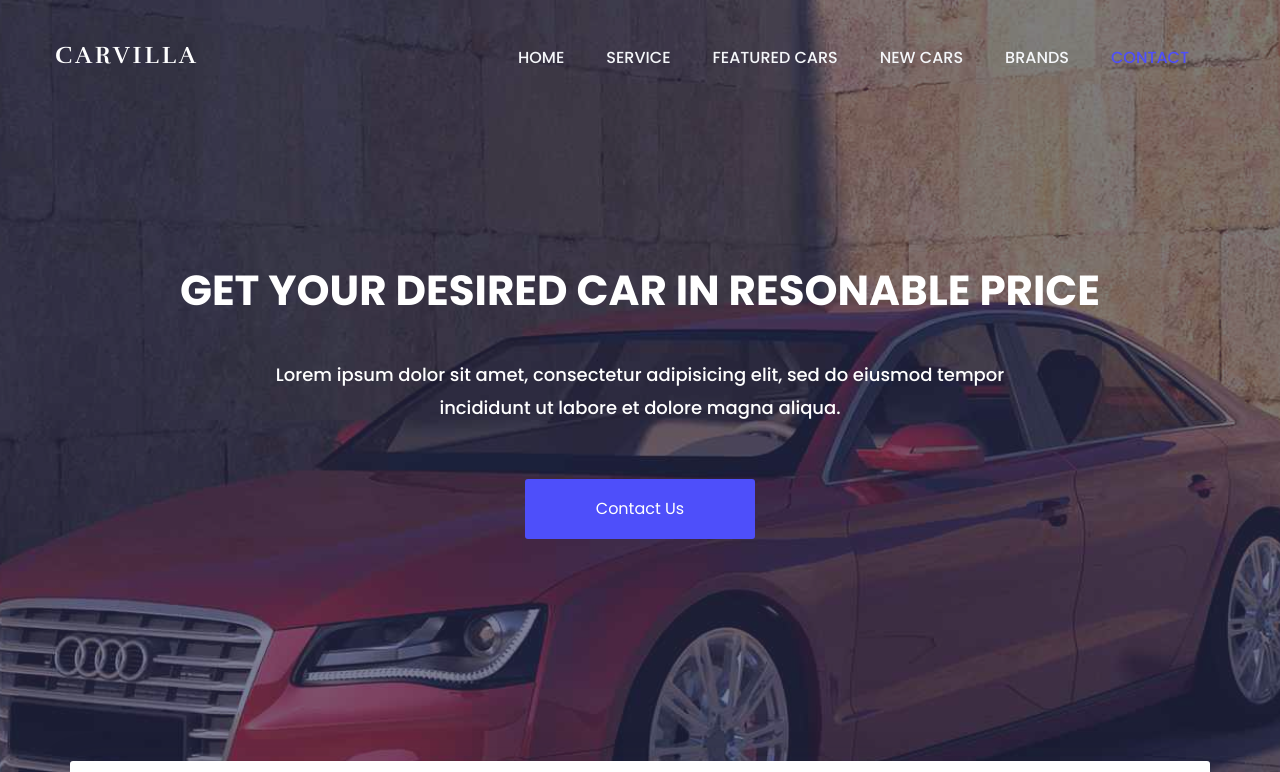
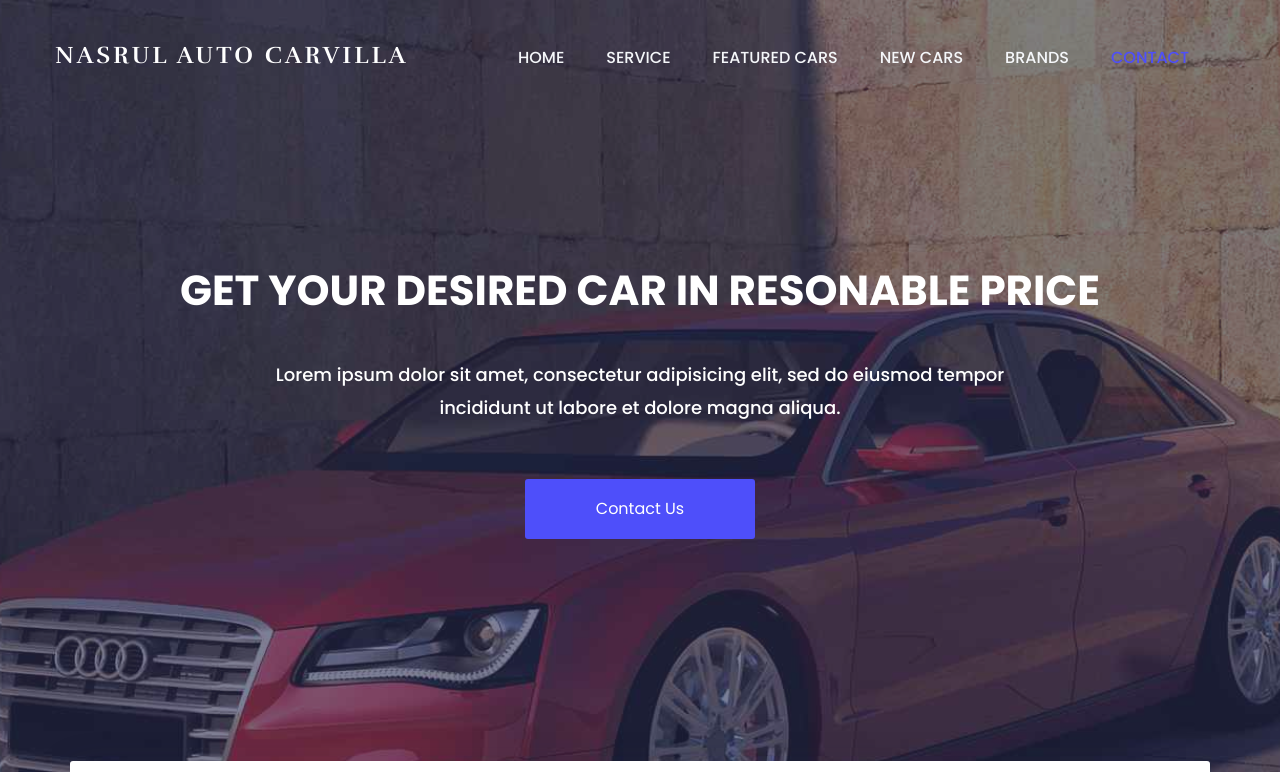
Before and after one commit to ArifBJIT/carvilla, a plain HTML site: page sourcecode/index.html in a window 1280 px wide. Shown: the top 772 px of the page. Drawn offline with nearby package versions, Linux system fonts and the light colour scheme.

Commit message:
(changes): Initializing carvilla files
sourcecode folder, Dokerfile and README.md

Ref: Docker repo carvilla

```diff
--- a/sourcecode/index.html
+++ b/sourcecode/index.html
@@ -14,7 +14,7 @@
 		<link href="https://fonts.googleapis.com/css?family=Rufina:400,700" rel="stylesheet">
 
         <!-- title of site -->
-        <title>CarVilla</title>
+        <title>Nasrul Auto CarVilla</title>
 
         <!-- For favicon png -->
 		<link rel="shortcut icon" type="image/icon" href="assets/logo/favicon.png"/>
@@ -78,7 +78,7 @@
 				                <button type="button" class="navbar-toggle" data-toggle="collapse" data-target="#navbar-menu">
 				                    <i class="fa fa-bars"></i>
 				                </button>
-				                <a class="navbar-brand" href="index.html">Carvilla<span></span></a>
+				                <a class="navbar-brand" href="index.html">Nasrul Auto Carvilla<span></span></a>
 
 				            </div><!--/.navbar-header-->
 				            <!-- End Header Navigation -->
```
